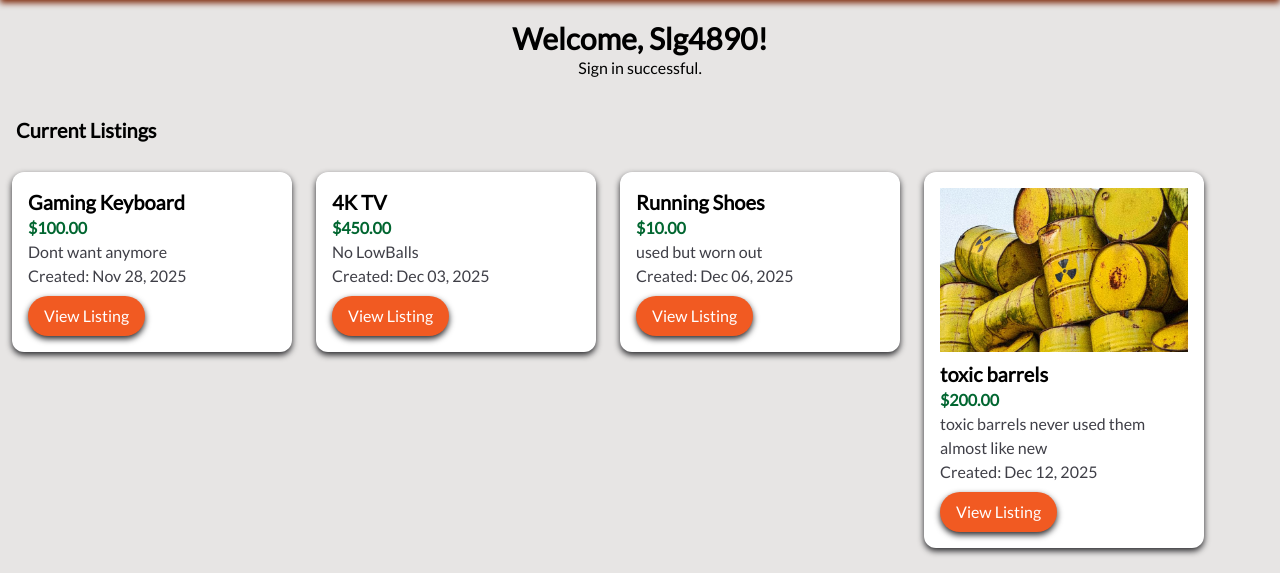
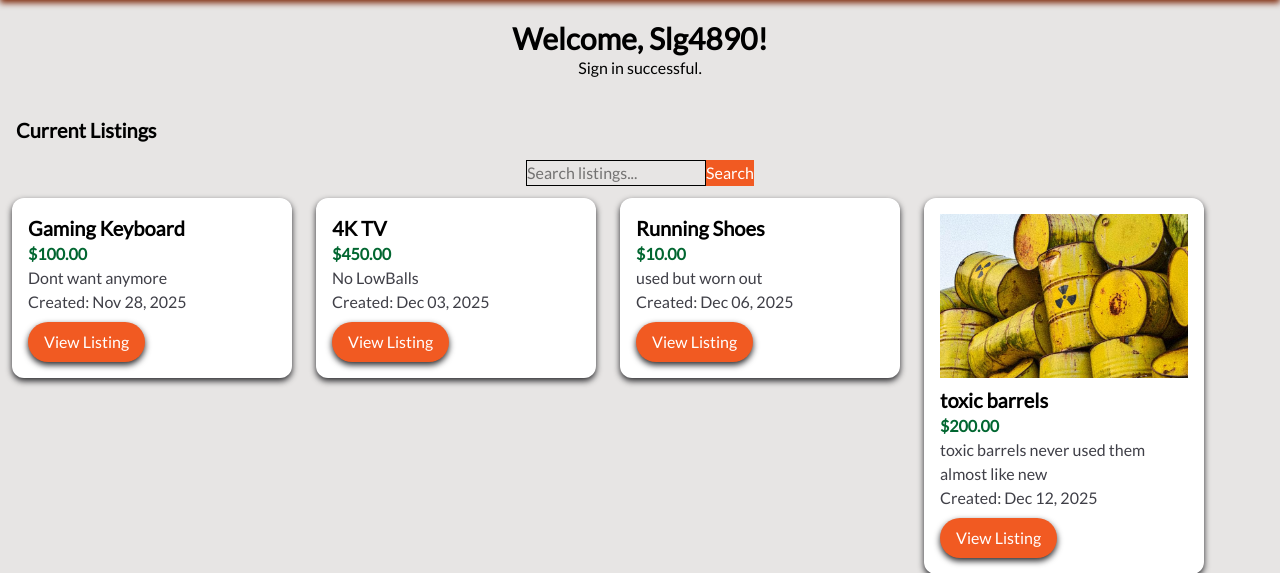
Before and after one commit to rafaelmbarroso/V-Mart, a Django app: page /dashboard/ in a window 1280 px wide. Shown: the part 64-637 px from the top of the page. Run offline with Django 5.2, Linux system fonts and the light colour scheme; a user stored in the database is signed in; data comes from the database, SQL or seed files in the repository; both versions use the stored data as it was after the commit.

Commit message:
Generic search function

```diff
--- a/market_App/templates/mainPage.html
+++ b/market_App/templates/mainPage.html
@@ -25,6 +25,25 @@
 </div>
 
 <h3 class="text-xl font-semibold p-4">Current Listings</h3>
+
+<!-- Search Bar -->
+<form method="GET" action="{% url 'dashboard' %}" class="flex justify-center mb-6">
+  <div class="flex w-full max-w-xl">
+    <input
+      type="text"
+      name="q"
+      value="{{ query }}"
+      placeholder="Search listings..."
+      class="w-full p-3 rounded-l-xl border border-zinc-300 focus:outline-none focus:ring-2 focus:ring-utrgv-orange"
+    />
+    <button
+      type="submit"
+      class="bg-utrgv-orange text-white px-6 rounded-r-xl hover:opacity-90"
+    >
+      Search
+    </button>
+  </div>
+</form>
 
 <div class="flex flex-row">
         {% for product in listings %}
--- a/market_App/views.py
+++ b/market_App/views.py
@@ -4,6 +4,7 @@ from django.contrib import messages
 from django.contrib.auth.decorators import login_required
 from .models import Student, Listings
 from .forms import SignupForm, Listing_Form
+from django.db.models import Q
 
 # Entry Page
 def home(request):
@@ -52,10 +53,21 @@ def signup(request):
 # Main Page, from here must be logged in to see things
 @login_required
 def dashboard(request):
-    listings = Listings.objects.all()
+    query = request.GET.get("q", "")
+
+    if query:
+        listings = Listings.objects.filter(
+            Q(name__icontains=query) |
+            Q(description__icontains=query)
+        )
+    else:
+        listings = Listings.objects.all()
+
     return render(request, 'mainPage.html', {
-        'listings': listings
+        'listings': listings,
+        'query': query,
     })
+
 # Send user back to sign in page
 def logOut(request):
     logout(request)
```
Also changed, not shown: db.sqlite3.
